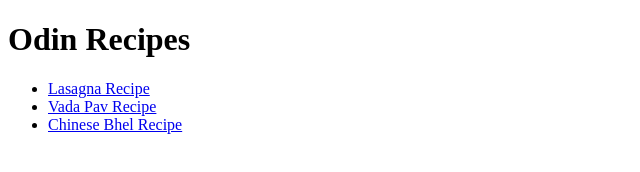
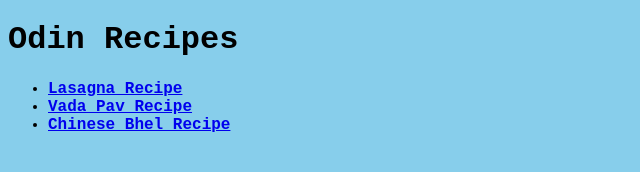
Before and after one commit to ShinojLalgi/odin-recipes, a plain HTML site: page index.html in a window 1280 px wide. Shown: the whole page, without its empty margins (0-640 px from the left). Drawn offline with Linux system fonts and the light colour scheme.

Commit message:
Add styles.css and edit all html pages
Without css properties web pages look too simple

```diff
--- a/index.html
+++ b/index.html
@@ -4,15 +4,17 @@
 <head>
     <meta charset="UTF-8">
     <title>Odin Recipes</title>
+    <link rel="stylesheet" href="styles.css">
 </head>
 
-<body>
-    <h1>Odin Recipes</h1>
+<body class="homepage">
+    <h1 class="heading">Odin Recipes</h1>
 
-    <ul>
+    <ul class="recipes">
         <li><a href="recipes/lasagna.html">Lasagna Recipe</a></li>
         <li><a href="recipes/vada_pav.html">Vada Pav Recipe</a></li>
-        <li><a href="recipes/chinese_bhel.html">Chinese Bhel Recipe</a></li>
+        <li><a href="recipes/chinese_bhel.html">Chinese Bhel Recipe</a>
+        </li>
     </ul>
 
 </body>
--- /dev/null
+++ b/styles.css
@@ -0,0 +1,11 @@
+body {
+    background-color: skyblue;
+}
+
+.homepage,
+.vada_pav_page,
+.chinese_bhel_page,
+.lasagna_page {
+    font-weight: bold;
+    font-family: monospace, 'Times New Roman', Times, serif;
+}
```
Also changed, not shown: recipes/chinese_bhel.html (+2 -1 lines), recipes/lasagna.html (+2 -1 lines), recipes/vada_pav.html (+2 -1 lines).
